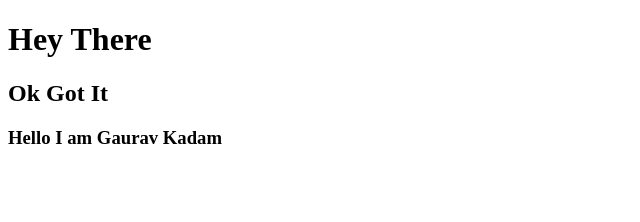
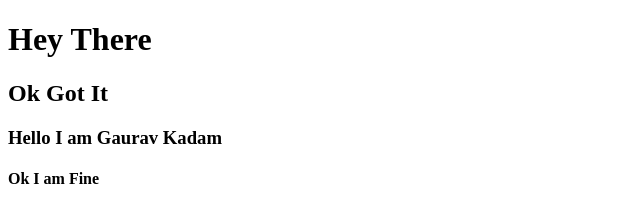
Before and after one commit to gauravkdm/MyCode, a website: page index.html in a window 1280 px wide. Shown: the whole page, without its empty margins (0-640 px from the left). Drawn offline with Linux system fonts and the light colour scheme.

Commit message:
Third Commit

```diff
--- a/index.html
+++ b/index.html
@@ -9,5 +9,6 @@
     <h1>Hey There</h1>
     <h2>Ok Got It</h2>
     <h3> Hello I am Gaurav Kadam </h3>
+    <h4>Ok I am Fine </h4>
 </body>
 </html>
```
